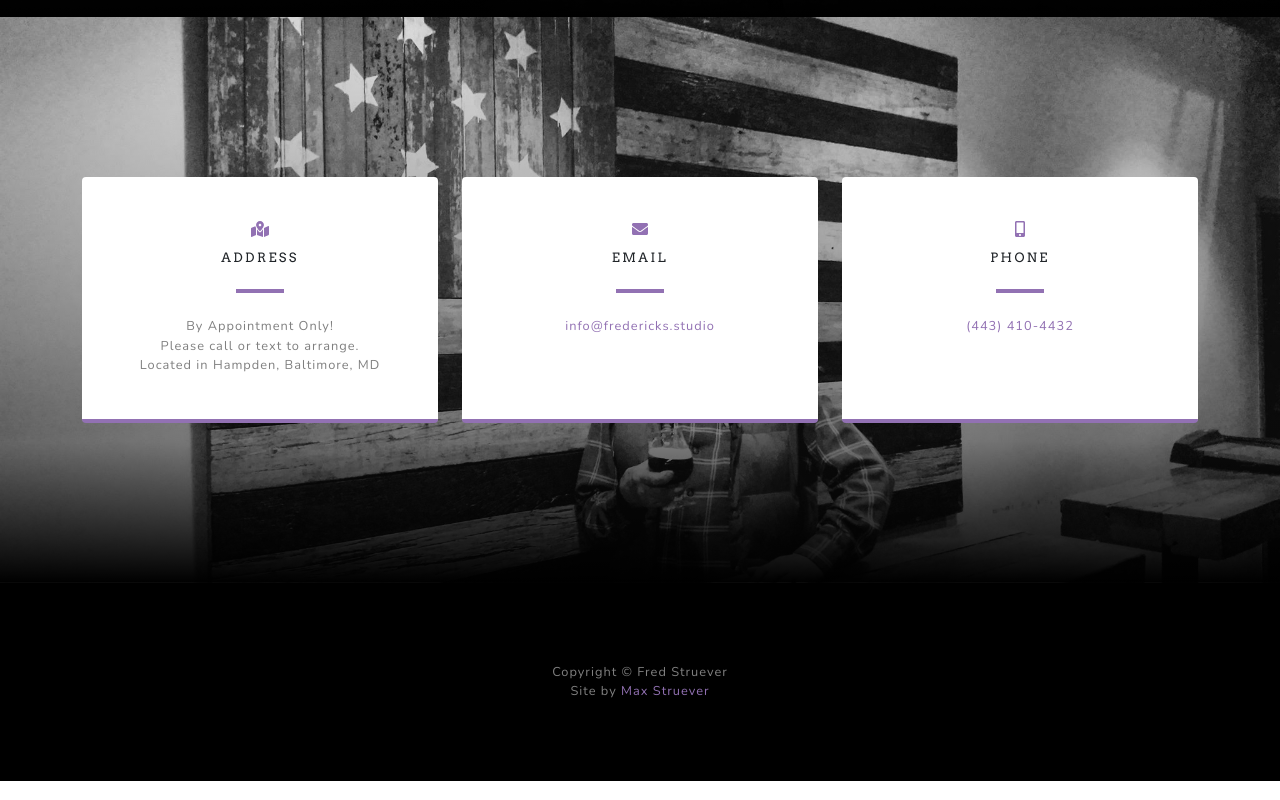
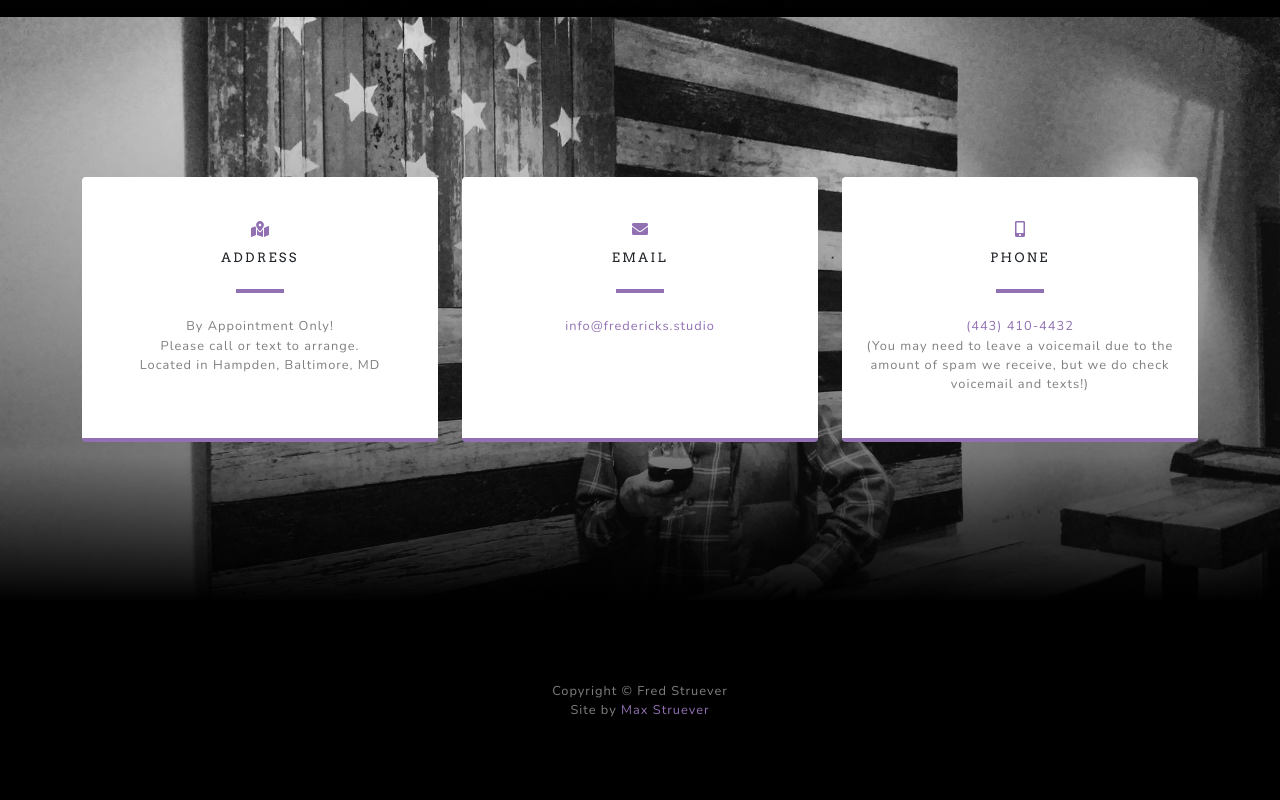
Before and after one commit to madmaxlax/fredericks-of-baltimore, an Angular app: page /#/home in a window 1280 px wide. Shown: the part 783-1583 px from the top of the page. Built offline with nearby package versions, Linux system fonts and the light colour scheme.

Commit message:
fix: note about voicemail

```diff
--- a/src/app/app.component.html
+++ b/src/app/app.component.html
@@ -79,6 +79,8 @@
                         <h4 class="text-uppercase m-0">Phone</h4>
                         <hr class="my-4" />
                         <div class="small text-black-50"><a href="tel:+14434104432">(443) 410-4432</a></div>
+                        <div class="small text-black-50">(You may need to leave a voicemail due to the amount of spam we
+                            receive, but we do check voicemail and texts!)</div>
                     </div>
                 </div>
             </div>
```
